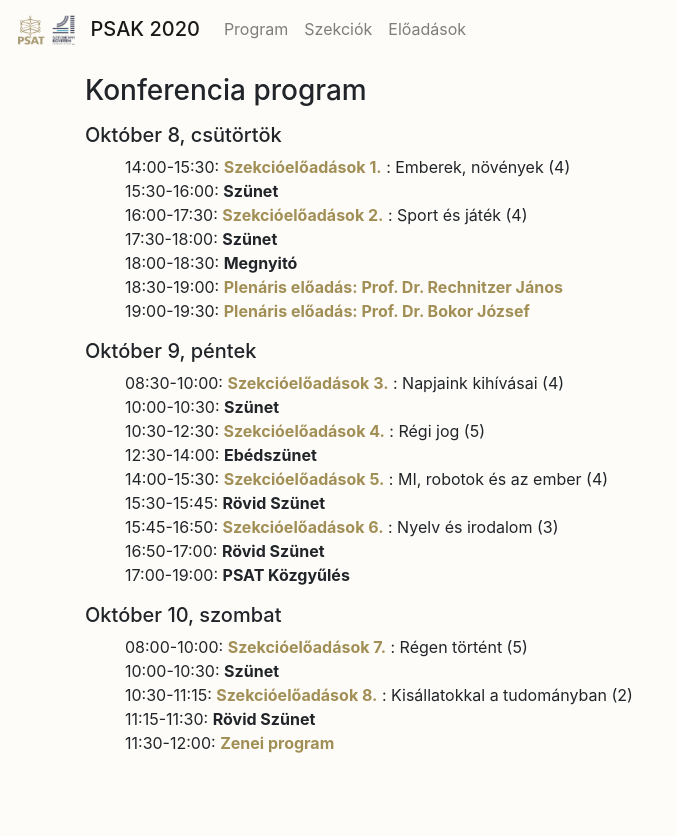
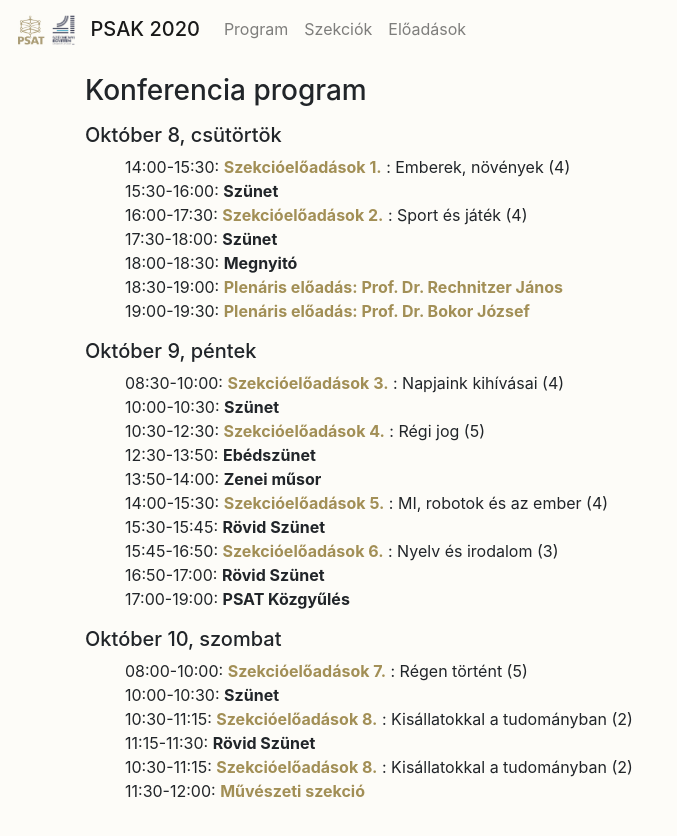
Before and after one commit to hegyhati/psak_2020, a Jekyll site: the page built from index.html, in a window 1280 px wide. Shown: the top 836 px of the page, without its empty margins (0-677 px from the left). Built offline with Jekyll 4.4.1, drawn with Linux system fonts in a browser that asks for light colours.

```diff
--- a/_data/program.json
+++ b/_data/program.json
@@ -80,8 +80,12 @@
         ]
       },
       {
-        "start" : "12:30", "finish" : "14:00",
+        "start" : "12:30", "finish" : "13:50",
         "name"  : "Ebédszünet",
+      },
+      {
+        "start" : "13:50", "finish" : "14:00",
+        "name"  : "Zenei műsor",
       },
       {
         "start" : "14:00", "finish" : "15:30",
@@ -154,8 +158,19 @@
         "name"  : "Rövid Szünet",
       },
       {
+        "start" : "10:30", "finish" : "11:15",
+        "name"  : "Szekcióelőadások 8.",
+        "sections" : [
+          {
+            "name" : "Kisállatokkal a tudományban",
+            "chair" : "Jedlovszky Pál",
+            "presentations" : ["Miskolczi_Christina","Varga_Zoltan_K"]
+          },
+        ]
+      },
+      {
         "start" : "11:30", "finish" : "12:00",
-        "name"  : "Zenei program",
+        "name"  : "Művészeti szekció",
         "presentation" : "Szives_Marton_Gabor"
       }
     ]
```
